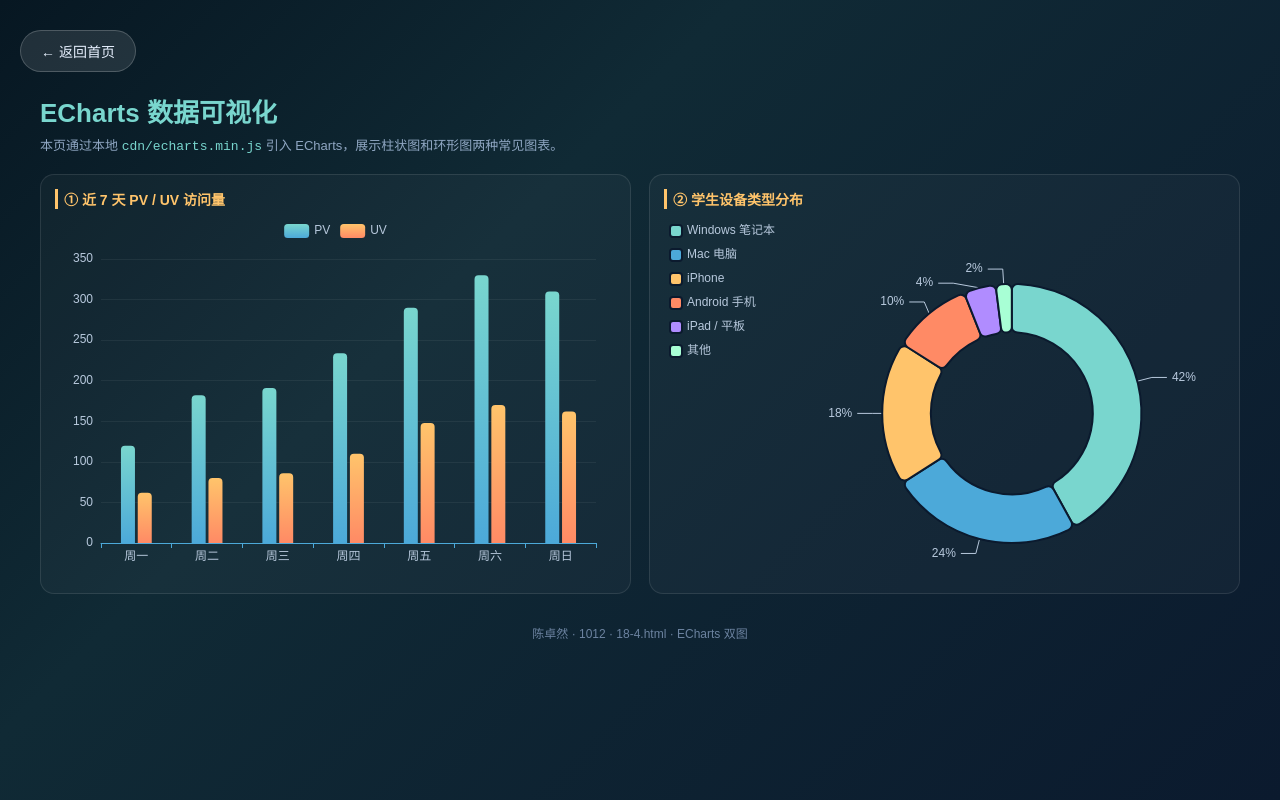
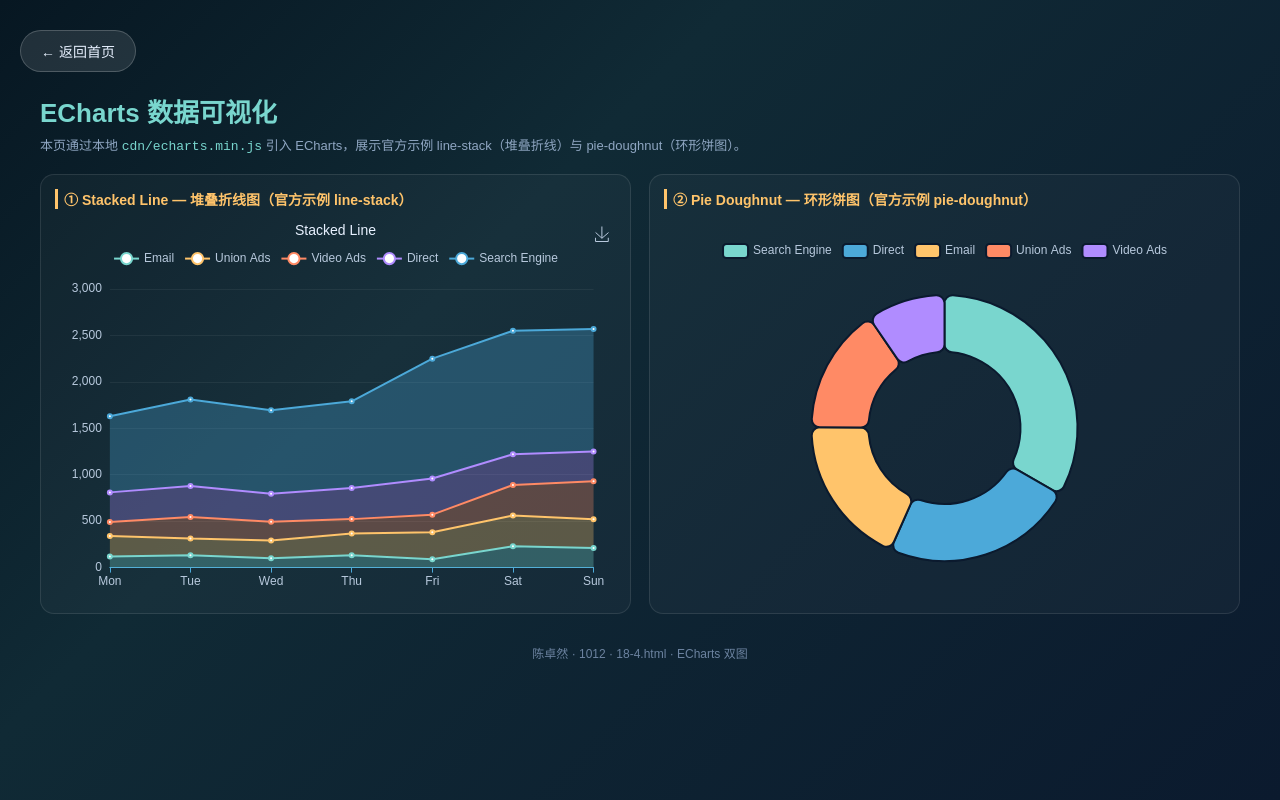
Before and after one commit to 15zzz/czr, a plain HTML site: page 18-4.html in a window 1280 px wide. Drawn offline with Linux system fonts and the light colour scheme.

Commit message:
更新 18-4.html 为 ECharts 官方 line-stack + pie-doughnut

```diff
--- a/18-4.html
+++ b/18-4.html
@@ -65,7 +65,7 @@
             margin-bottom: 10px;
         }
 
-        .czr_chart { width: 100%; height: 360px; }
+        .czr_chart { width: 100%; height: 380px; }
 
         .czr_footer {
             margin-top: 30px;
@@ -76,21 +76,21 @@
     </style>
 </head>
 <body>
-<!-- 姓名：陈卓然，日期：2026-11-05，功能名称：ECharts 两图展示（柱状 + 环形） -->
+<!-- 姓名：陈卓然，日期：2026-11-05，功能名称：ECharts 两图（堆叠折线 + 环形饼图） -->
 
 <a href="index.html" class="czr_home">← 返回首页</a>
 
 <div class="czr_wrap">
     <h1 class="czr_title">ECharts 数据可视化</h1>
-    <p class="czr_sub">本页通过本地 <code style="color:#79d6ce;">cdn/echarts.min.js</code> 引入 ECharts，展示柱状图和环形图两种常见图表。</p>
+    <p class="czr_sub">本页通过本地 <code style="color:#79d6ce;">cdn/echarts.min.js</code> 引入 ECharts，展示官方示例 line-stack（堆叠折线）与 pie-doughnut（环形饼图）。</p>
 
     <div class="czr_grid">
         <div class="czr_chart_box">
-            <div class="czr_chart_title">① 近 7 天 PV / UV 访问量</div>
+            <div class="czr_chart_title">① Stacked Line — 堆叠折线图（官方示例 line-stack）</div>
             <div class="czr_chart" id="czr_chart1"></div>
         </div>
         <div class="czr_chart_box">
-            <div class="czr_chart_title">② 学生设备类型分布</div>
+            <div class="czr_chart_title">② Pie Doughnut — 环形饼图（官方示例 pie-doughnut）</div>
             <div class="czr_chart" id="czr_chart2"></div>
         </div>
     </div>
@@ -99,15 +99,41 @@
 </div>
 
 <script>
-    // ========== 图表 1：柱状图 ==========
+    // ========== 图表 1：堆叠折线图 (line-stack) ==========
     var czr_chart1 = echarts.init(document.getElementById('czr_chart1'), null, { renderer: 'canvas' });
     czr_chart1.setOption({
-        tooltip: { trigger: 'axis', backgroundColor: '#0b1a2e', borderColor: '#4ca9d9', textStyle: { color: '#e8f1ff' } },
-        legend: { textStyle: { color: '#b8c9dd' }, top: 0 },
-        grid: { top: 40, left: 46, right: 20, bottom: 36 },
+        title: {
+            text: 'Stacked Line',
+            left: 'center',
+            top: 0,
+            textStyle: { color: '#e8f1ff', fontSize: 14, fontWeight: 'normal' }
+        },
+        tooltip: {
+            trigger: 'axis',
+            backgroundColor: '#0b1a2e',
+            borderColor: '#4ca9d9',
+            textStyle: { color: '#e8f1ff' }
+        },
+        legend: {
+            top: 28,
+            textStyle: { color: '#b8c9dd' },
+            data: ['Email', 'Union Ads', 'Video Ads', 'Direct', 'Search Engine']
+        },
+        grid: {
+            left: '3%',
+            right: '4%',
+            bottom: '3%',
+            top: 70,
+            containLabel: true
+        },
+        toolbox: {
+            feature: { saveAsImage: {} },
+            iconStyle: { borderColor: '#b8c9dd' }
+        },
         xAxis: {
             type: 'category',
-            data: ['周一', '周二', '周三', '周四', '周五', '周六', '周日'],
+            boundaryGap: false,
+            data: ['Mon', 'Tue', 'Wed', 'Thu', 'Fri', 'Sat', 'Sun'],
             axisLine: { lineStyle: { color: '#4ca9d9' } },
             axisLabel: { color: '#b8c9dd' }
         },
@@ -117,58 +143,106 @@
             axisLabel: { color: '#b8c9dd' },
             splitLine: { lineStyle: { color: 'rgba(255,255,255,0.06)' } }
         },
+        color: ['#79d6ce', '#ffc46b', '#ff8a65', '#b08cff', '#4ca9d9'],
         series: [
             {
-                name: 'PV', type: 'bar', barWidth: 14,
-                itemStyle: {
-                    borderRadius: [4, 4, 0, 0],
-                    color: new echarts.graphic.LinearGradient(0, 0, 0, 1, [
-                        { offset: 0, color: '#79d6ce' }, { offset: 1, color: '#4ca9d9' }
-                    ])
-                },
-                data: [120, 182, 191, 234, 290, 330, 310],
-                animationDelay: function (czr_i) { return czr_i * 60; }
+                name: 'Email',
+                type: 'line',
+                stack: 'Total',
+                areaStyle: { opacity: 0.3 },
+                emphasis: { focus: 'series' },
+                data: [120, 132, 101, 134, 90, 230, 210]
             },
             {
-                name: 'UV', type: 'bar', barWidth: 14,
-                itemStyle: {
-                    borderRadius: [4, 4, 0, 0],
-                    color: new echarts.graphic.LinearGradient(0, 0, 0, 1, [
-                        { offset: 0, color: '#ffc46b' }, { offset: 1, color: '#ff8a65' }
-                    ])
-                },
-                data: [62, 80, 86, 110, 148, 170, 162],
-                animationDelay: function (czr_i) { return czr_i * 60 + 40; }
+                name: 'Union Ads',
+                type: 'line',
+                stack: 'Total',
+                areaStyle: { opacity: 0.3 },
+                emphasis: { focus: 'series' },
+                data: [220, 182, 191, 234, 290, 330, 310]
+            },
+            {
+                name: 'Video Ads',
+                type: 'line',
+                stack: 'Total',
+                areaStyle: { opacity: 0.3 },
+                emphasis: { focus: 'series' },
+                data: [150, 232, 201, 154, 190, 330, 410]
+            },
+            {
+                name: 'Direct',
+                type: 'line',
+                stack: 'Total',
+                areaStyle: { opacity: 0.3 },
+                emphasis: { focus: 'series' },
+                data: [320, 332, 301, 334, 390, 330, 320]
+            },
+            {
+                name: 'Search Engine',
+                type: 'line',
+                stack: 'Total',
+                areaStyle: { opacity: 0.3 },
+                emphasis: { focus: 'series' },
+                data: [820, 932, 901, 934, 1290, 1330, 1320]
             }
         ]
     });
 
-    // ========== 图表 2：环形图 ==========
+    // ========== 图表 2：环形饼图 (pie-doughnut) ==========
     var czr_chart2 = echarts.init(document.getElementById('czr_chart2'), null, { renderer: 'canvas' });
     czr_chart2.setOption({
-        tooltip: { trigger: 'item', backgroundColor: '#0b1a2e', borderColor: '#ffc46b', textStyle: { color: '#e8f1ff' }, formatter: '{b}<br/>占比 {c}% ({d}%)' },
-        legend: { textStyle: { color: '#b8c9dd' }, top: 0, bottom: 0, orient: 'vertical', left: 0, itemWidth: 12, itemHeight: 12 },
-        color: ['#79d6ce', '#4ca9d9', '#ffc46b', '#ff8a65', '#b08cff', '#a8ffd5'],
-        series: [{
-            name: '设备分布',
-            type: 'pie',
-            radius: ['45%', '72%'],
-            center: ['62%', '54%'],
-            avoidLabelOverlap: true,
-            itemStyle: { borderRadius: 6, borderColor: '#0b1a2e', borderWidth: 2 },
-            label: { show: true, color: '#b8c9dd', formatter: '{d}%' },
-            labelLine: { lineStyle: { color: '#b8c9dd' } },
-            data: [
-                { value: 42, name: 'Windows 笔记本' },
-                { value: 24, name: 'Mac 电脑' },
-                { value: 18, name: 'iPhone' },
-                { value: 10, name: 'Android 手机' },
-                { value: 4,  name: 'iPad / 平板' },
-                { value: 2,  name: '其他' }
-            ]
-        }]
+        tooltip: {
+            trigger: 'item',
+            backgroundColor: '#0b1a2e',
+            borderColor: '#ffc46b',
+            textStyle: { color: '#e8f1ff' },
+            formatter: '{a} <br/>{b}: {c} ({d}%)'
+        },
+        legend: {
+            top: '5%',
+            left: 'center',
+            textStyle: { color: '#b8c9dd' }
+        },
+        color: ['#79d6ce', '#4ca9d9', '#ffc46b', '#ff8a65', '#b08cff'],
+        series: [
+            {
+                name: 'Access From',
+                type: 'pie',
+                radius: ['40%', '70%'],
+                center: ['50%', '55%'],
+                avoidLabelOverlap: false,
+                itemStyle: {
+                    borderRadius: 8,
+                    borderColor: '#0b1a2e',
+                    borderWidth: 2
+                },
+                label: {
+                    show: false,
+                    position: 'center'
+                },
+                emphasis: {
+                    label: {
+                        show: true,
+                        fontSize: 40,
+                        fontWeight: 'bold',
+                        color: '#e8f1ff'
+                    }
+                },
+                labelLine: {
+                    show: false
+                },
+                data: [
+                    { value: 1048, name: 'Search Engine' },
+                    { value: 735,  name: 'Direct' },
+                    { value: 580,  name: 'Email' },
+                    { value: 484,  name: 'Union Ads' },
+                    { value: 300,  name: 'Video Ads' }
+                ]
+            }
+        ]
     });
 
+    // 响应式
     window.addEventListener('resize', function () {
         czr_chart1.resize();
         czr_chart2.resize();
```
